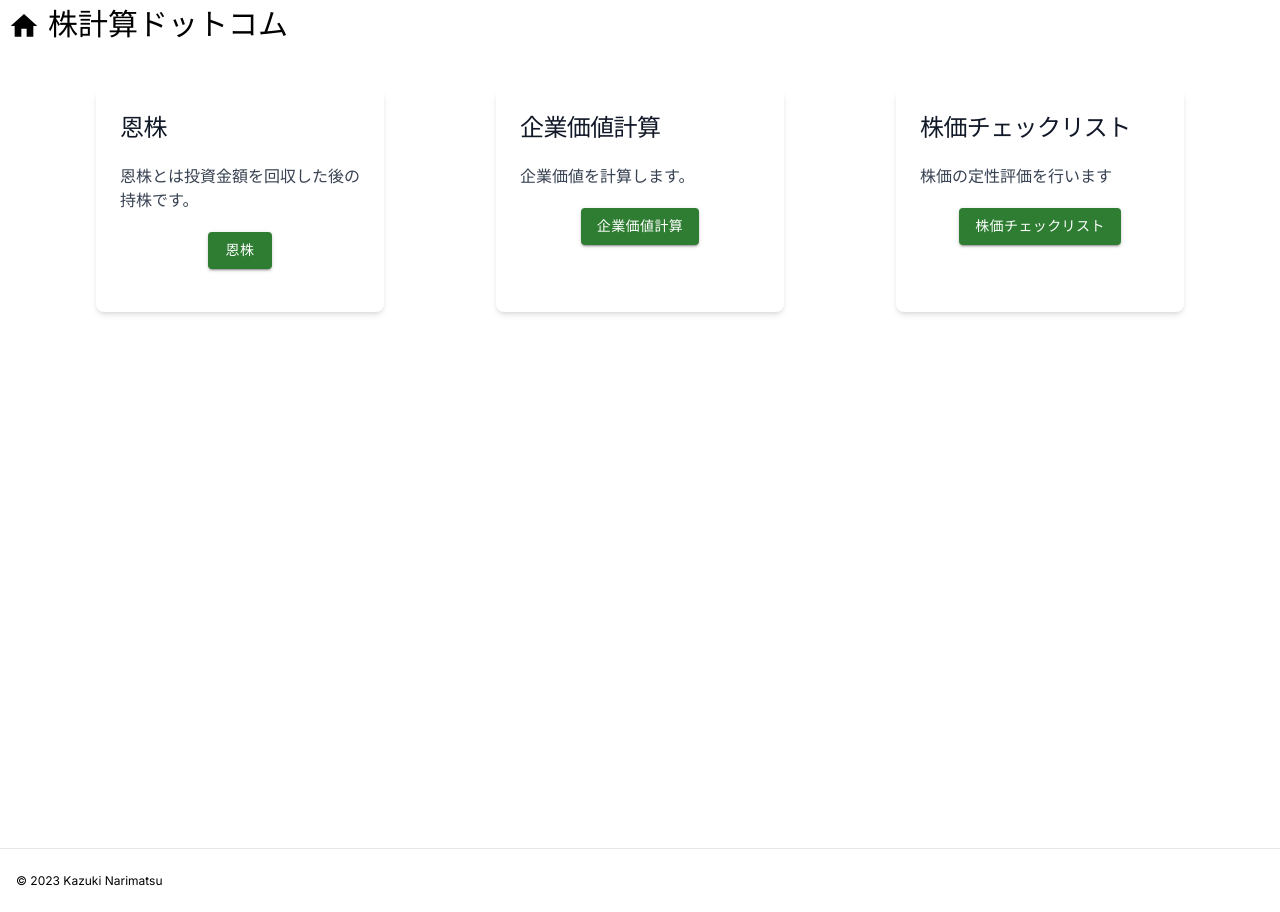
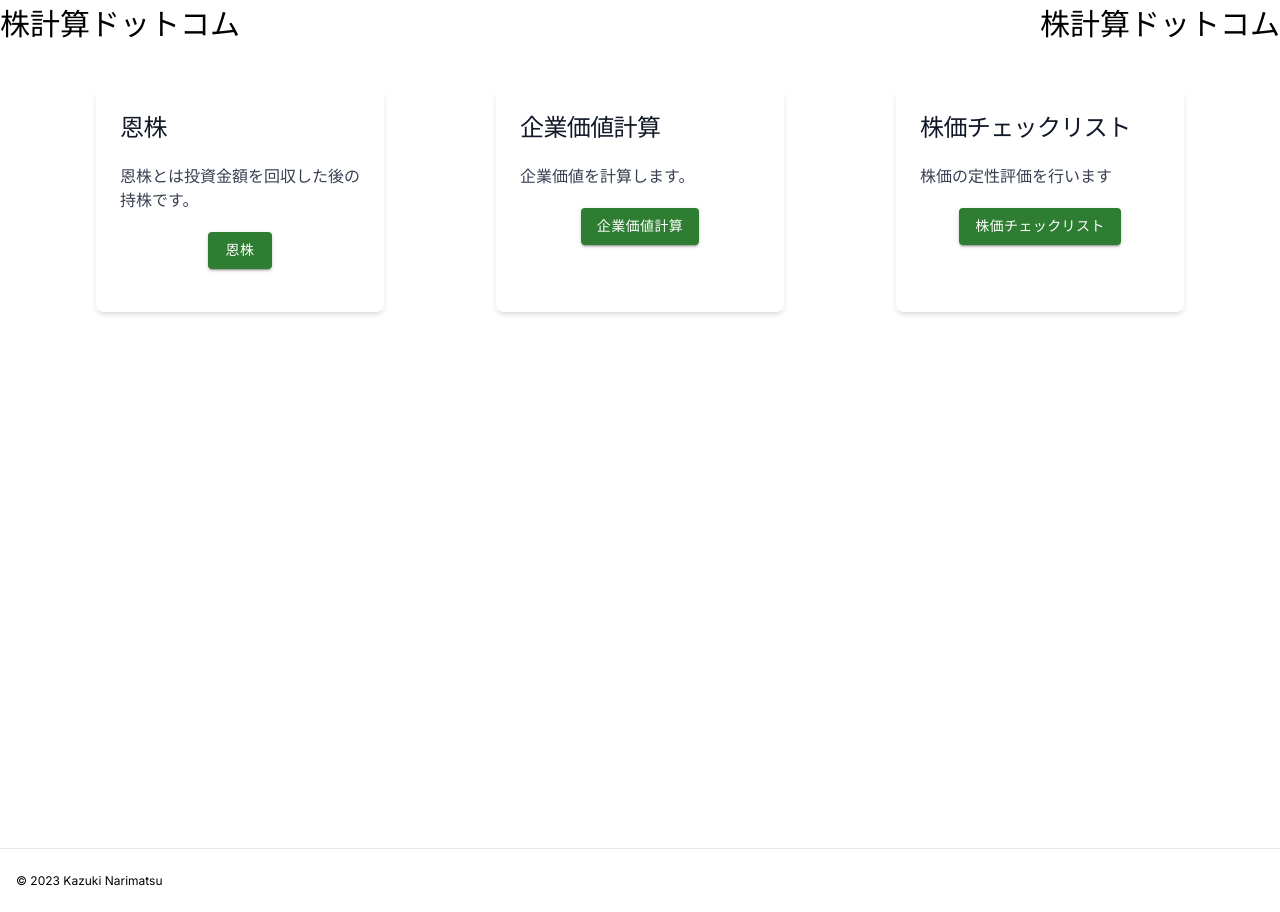
Before and after one commit to knarimatsu/kabukeisan_fe, a Next.js app: page / in a window 1280 px wide. Built offline with nearby package versions, Linux system fonts and the light colour scheme; no server answers.

Commit message:
アイコン削除

```diff
--- a/src/app/components/Header.tsx
+++ b/src/app/components/Header.tsx
@@ -1,17 +1,22 @@
-import { useRouter } from "next/navigation";
+import { useRouter, usePathname } from "next/navigation";
 import { useTranslation } from "react-i18next";
 import HomeIcon from "@mui/icons-material/Home";
+import { Button } from "@mui/material";
 const Header = () => {
+    const pathname = usePathname();
     const router = useRouter();
+    const isLoginOrSignupDisplay =
+        pathname === "/login/" || pathname === "/signup/";
     return (
         <>
             <header
                 className="
-                h-12 text-3xl items-center flex
+                h-12 text-3xl items-center flex w-full justify-between
                 dark:bg-black
                 "
             >
-                <div
+                <div className="flex">
+                    {/* <div
                         className="mx-2 cursor-pointer"
                         onClick={() => router.push("/")}
                     >
@@ -19,6 +24,13 @@ const Header = () => {
                             sx={{ height: 32, width: 32 }}
                             className="dark:text-gray-400"
                         />
+                    </div> */}
+                    <div
+                        className="dark:text-gray-400 cursor-pointer"
+                        onClick={() => router.push("/")}
+                    >
+                        {"株計算ドットコム"}
+                    </div>
                 </div>
                 <div className="dark:text-gray-400">{"株計算ドットコム"}</div>
             </header>
```
Lines whose indentation alone changed are shown as unchanged.
